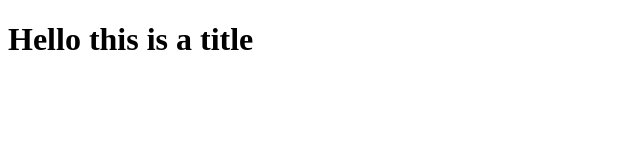
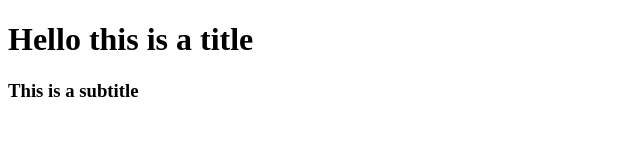
Before and after one commit to Vanady-Beard/cautious-chainsaw, a plain HTML site: page index.html in a window 1280 px wide. Shown: the whole page, without its empty margins (0-640 px from the left). Drawn offline with Linux system fonts and the light colour scheme.

Commit message:
Added a subtitle

```diff
--- a/index.html
+++ b/index.html
@@ -8,6 +8,7 @@
 <body>
 
   <h1>Hello this is a title</h1>
+  <h3>This is a subtitle</h3>
 
 </body>
 </html>
```
